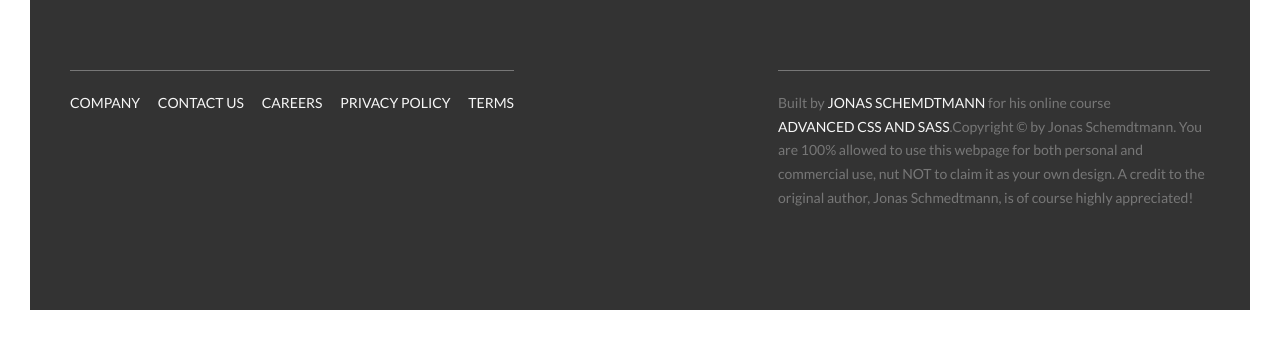
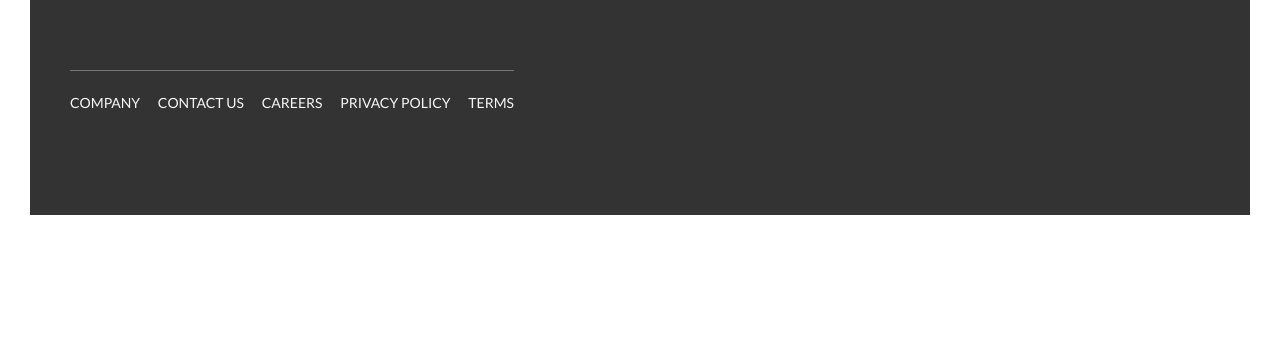
Before and after one commit to FredVaagen/natours, a plain HTML site: page index.html in a window 1280 px wide. Shown: the part 5529-5869 px from the top of the page. After the commit the page ends 5774 px from the top, so only its background shows below. Drawn offline with Linux system fonts and the light colour scheme.

Commit message:
Update index.html

```diff
--- a/index.html
+++ b/index.html
@@ -336,11 +336,6 @@
                 </ul>
             </div>
         </div>
-        <div class="col-1-of-2">
-            <p class="footer__copyright">
-                Built by <a href="#" class="footer__link">Jonas Schemdtmann</a> for his online course <a href="#" class="footer__link">Advanced CSS and SASS</a>.Copyright &copy; by Jonas Schemdtmann. You are 100% allowed to use this webpage for both personal and commercial use, nut NOT to claim it as your own design. A credit to the original author, Jonas Schmedtmann, is of course highly appreciated!
-            </p>
-        </div>
     </div>
 </footer>
 
@@ -362,76 +357,5 @@
         </div>
     </div>
 </div>
-
-       <!--
-        <section class="grid-test">
-            <div class="row">
-                <div class="col-1-of-2">
-                    col 1 of 2
-                </div>
-                <div class="col-1-of-2">
-                    col 1 of 2
-                </div>
-            </div>
-
-            <div class="row">
-                <div class="col-1-of-3">
-                    col 1 of 3
-                </div>
-                <div class="col-1-of-3">
-                    col 1 of 3
-                </div>
-                <div class="col-1-of-3">
-                    col 1 of 3
-                </div>
-            </div>
-
-            <div class="row">
-                <div class="col-1-of-3">
-                    col 1 of 3
-                </div>
-                <div class="col-2-of-3">
-                    col 2 of 3
-                </div>
-            </div>
-
-            <div class="row">
-                <div class="col-1-of-4">
-                    col 1 of 4
-                </div>
-                <div class="col-1-of-4">
-                    col 1 of 4
-                </div>
-                <div class="col-1-of-4">
-                    col 1 of 4
-                </div>
-                <div class="col-1-of-4">
-                    col 1 of 4
-                </div>
-            </div>
-
-            <div class="row">
-                <div class="col-1-of-4">
-                    col 1 of 4
-                </div>
-                <div class="col-1-of-4">
-                    col 1 of 4
-                </div>
-                <div class="col-2-of-4">
-                    col 2 of 4
-                </div>
-            </div>
-
-            <div class="row">
-                <div class="col-1-of-4">
-                    col 1 of 4
-                </div>
-                <div class="col-3-of-4">
-                    col 3 of 4
-                </div>
-            </div>
-        </section>
-
--->
-    </body>
+</body>
 </html>
```
